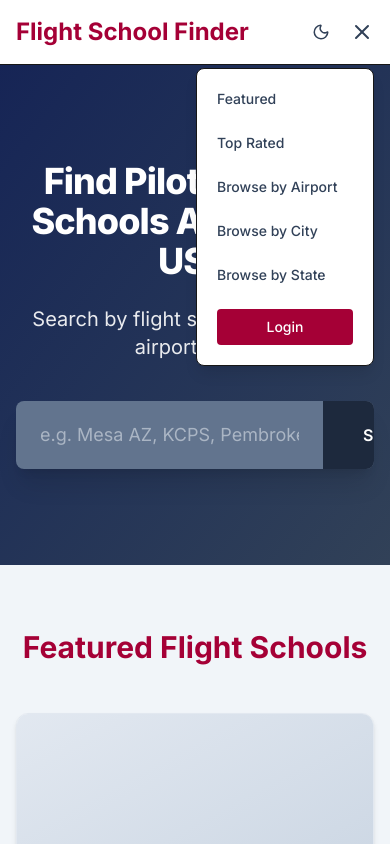
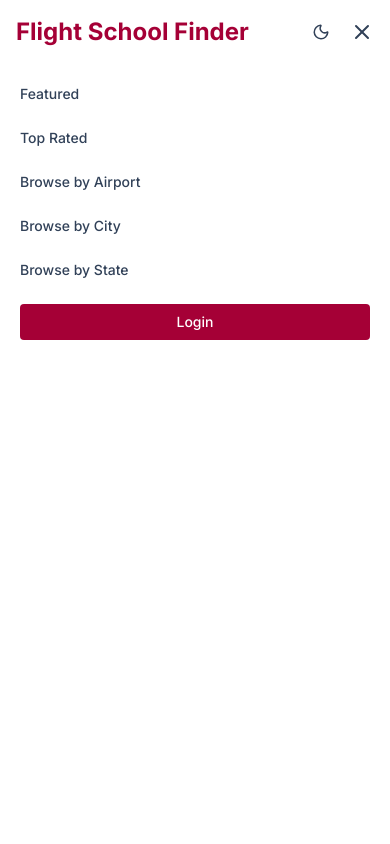
Before and after one commit to timjedrek/rop-v2, a Next.js app: page / in a window 390 px wide. Both pictures are taken after a click on the button 362 px from the left and 32 px from the top of the page. Shown: the top 844 px of the page. Built offline with nearby package versions, Linux system fonts and the light colour scheme.

Commit message:
make mobile nav full page

```diff
--- a/src/components/Navbar.tsx
+++ b/src/components/Navbar.tsx
@@ -80,11 +80,9 @@ export function Navbar() {
       {/* Mobile dropdown — expands from top-right */}
       <div
         className={`
-          md:hidden absolute right-4 mt-1
-          bg-white dark:bg-slate-900 border dark:border-slate-700
-          rounded-lg shadow-lg overflow-hidden
-          origin-top-right transition-all duration-200
-          ${open ? "scale-100 opacity-100" : "scale-95 opacity-0 pointer-events-none"}
+          md:hidden fixed inset-0 bg-white dark:bg-slate-900
+          transition-all duration-200 mt-16
+          ${open ? "opacity-100" : "opacity-0 pointer-events-none"}
         `}
       >
         <nav className="flex flex-col py-2 min-w-44">
```
